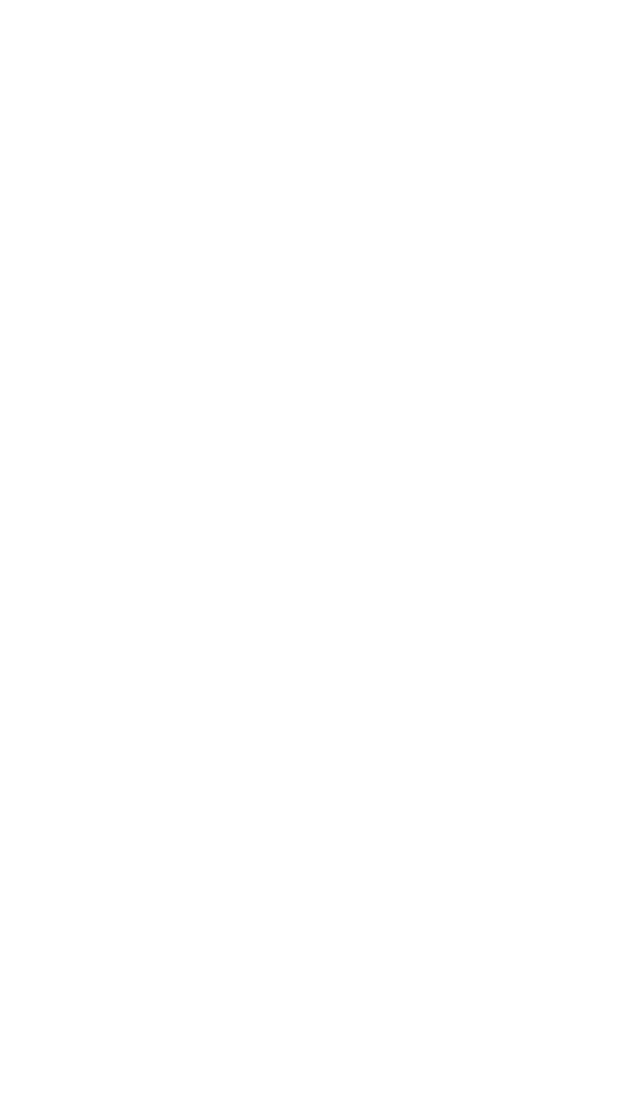
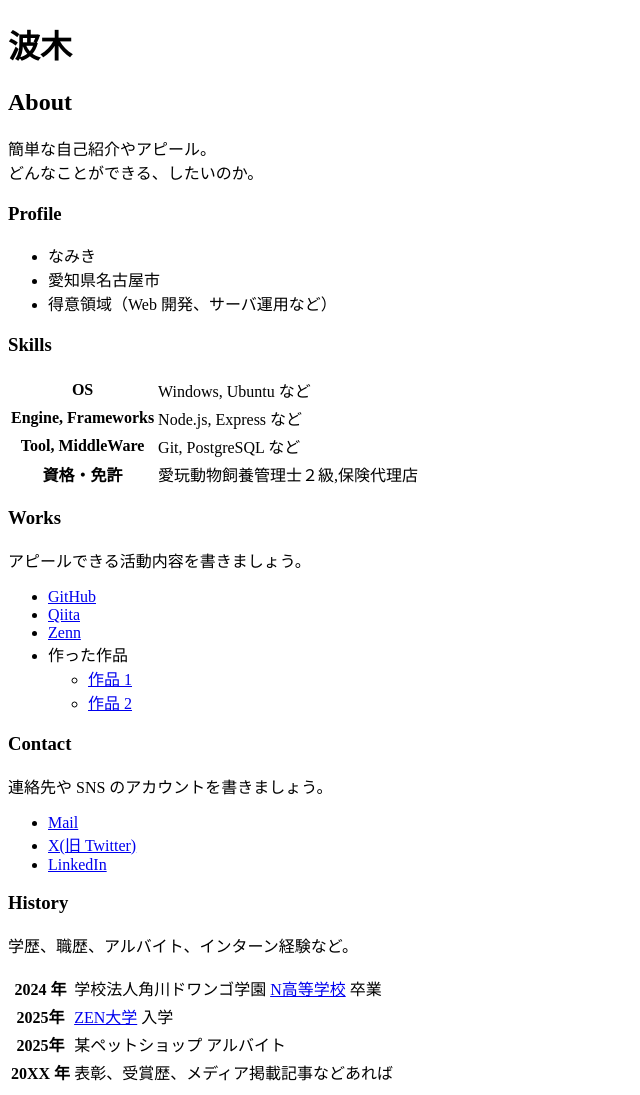
Before and after one commit to namiki3/namiki3.github.io, a plain HTML site: page index.html in a window 1280 px wide. Shown: the whole page, without its empty margins (0-640 px from the left). Before the commit the page ends 800 px from the top, so only its background shows below. Drawn offline with Linux system fonts and the light colour scheme.

Commit message:
ポートフォリオに必要な情報の追加

```diff
--- a/index.html
+++ b/index.html
@@ -6,6 +6,84 @@
     <title>波木のポートフォリオ</title>
   </head>
   <body>
-    <h1></h1>
+    <h1>波木</h1>
+
+    <h2>About</h2>
+    <p>
+      簡単な自己紹介やアピール。<br>
+      どんなことができる、したいのか。
+    </p>
+
+    <h3>Profile</h3>
+    <ul>
+      <li>なみき</li>
+      <li>愛知県名古屋市</li>
+      <li>得意領域（Web 開発、サーバ運用など）</li>
+    </ul>
+
+    <h3>Skills</h3>
+    <table>
+      <tr>
+        <th>OS</th>
+        <td>Windows, Ubuntu など</td>
+      </tr>
+      <tr>
+        <th>Engine, Frameworks</th>
+        <td>Node.js, Express など</td>
+      </tr>
+      <tr>
+        <th>Tool, MiddleWare</th>
+        <td>Git, PostgreSQL など</td>
+      </tr>
+      <tr>
+        <th>資格・免許</th>
+        <td>愛玩動物飼養管理士２級,保険代理店</td>
+      </tr>
+    </table>
+
+    <h3>Works</h3>
+    <p>アピールできる活動内容を書きましょう。</p>
+    <ul>
+      <li><a href="https://github.com/">GitHub</a></li>
+      <li><a href="https://qiita.com/">Qiita</a></li>
+      <li><a href="https://zenn.dev/">Zenn</a></li>
+      <li>
+        作った作品
+        <ul>
+          <li><a href="https://example.com/">作品 1</a></li>
+          <li><a href="https://example.com/">作品 2</a></li>
+        </ul>
+      </li>
+    </ul>
+
+    <h3>Contact</h3>
+    <p>連絡先や SNS のアカウントを書きましょう。</p>
+    <ul>
+      <li><a href="mailto:name@example.com">Mail</a></li>
+      <li><a href="https://twitter.com/n_yobikou">X(旧 Twitter)</a></li>
+      <li><a href="https://www.linkedin.com/">LinkedIn</a></li>
+    </ul>
+
+    <h3>History</h3>
+    <p>学歴、職歴、アルバイト、インターン経験など。</p>
+    <table>
+      <tr>
+
+        <th>2024 年</th>
+        <td>学校法人角川ドワンゴ学園 <a href="https://nnn.ed.jp/">N高等学校</a> 卒業</td>
+      </tr>
+      <tr>
+        <th>2025年</th>
+        <td><a href="https://dwango.co.jp/">ZEN大学</a> 入学</td>
+      </tr>
+       <th>2025年</th>
+        <td>某ペットショップ アルバイト</td>
+    </t>
+
+      <tr>
+        <th>20XX 年</th>
+        <td>表彰、受賞歴、メディア掲載記事などあれば</td>
+      </tr>
+    </table>
   </body>
 </html>
```
